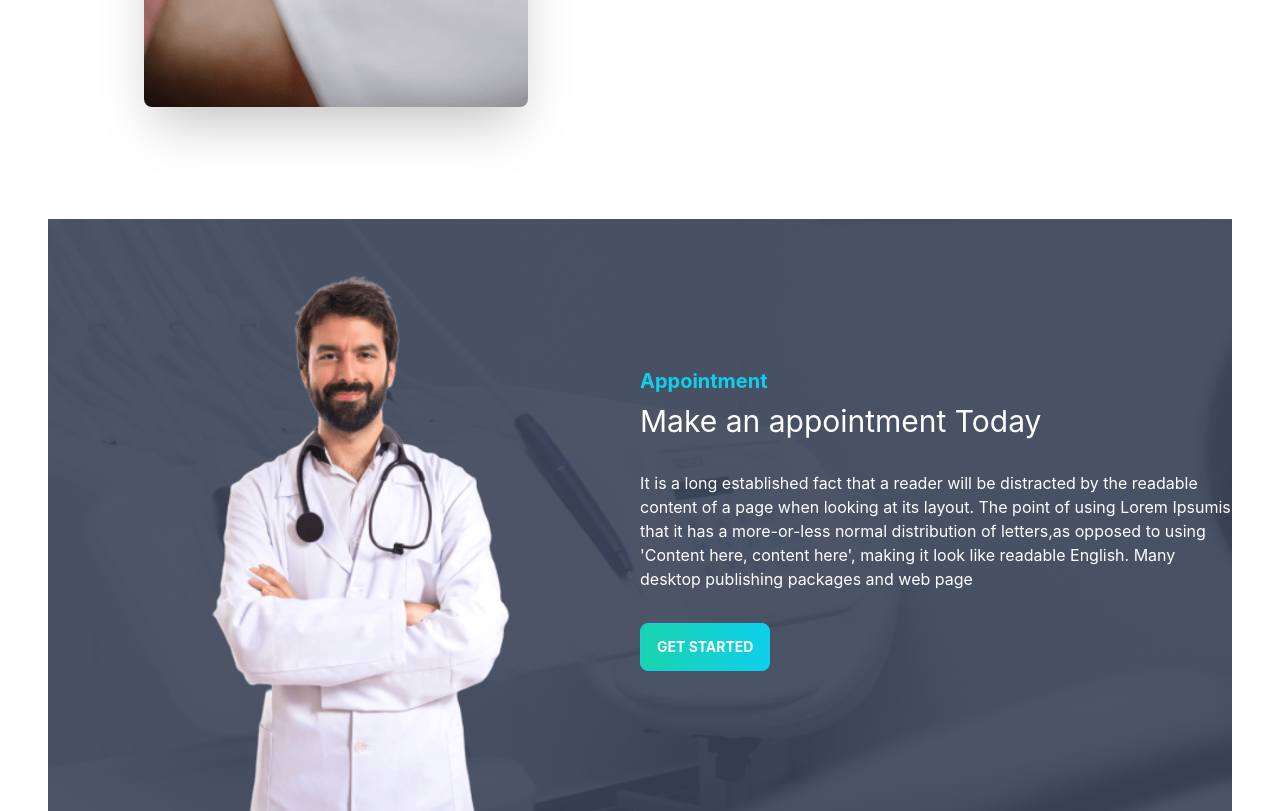
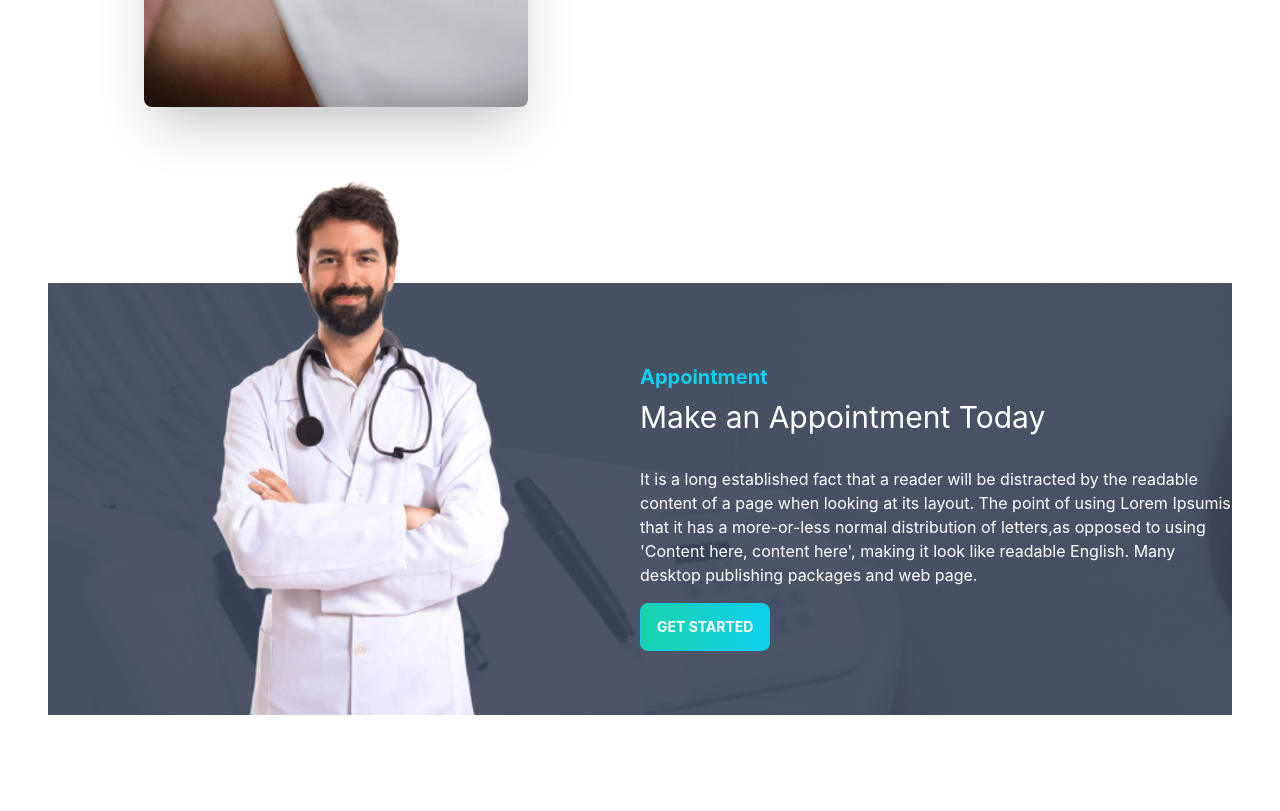
Before and after one commit to rakibphero/Doctors-portal-client-side, a React (Create React App) app: page / in a window 1280 px wide. Shown: the part 2160-2971 px from the top of the page. After the commit the page ends 2875 px from the top, so only its background shows below. Built offline with nearby package versions, Linux system fonts and the light colour scheme.

Commit message:
makeappointment update

```diff
--- a/src/Pages/Home/MakeAppointment.js
+++ b/src/Pages/Home/MakeAppointment.js
@@ -1,30 +1,21 @@
-import React from "react";
-import doctor from "../../assets/images/doctor.png";
-import appointment from "../../assets/images/appointment.png";
-import PrimaryButton from "../Shared/PrimaryButton";
+import React from 'react';
+import doctor from '../../assets/images/doctor.png';
+import appointment from '../../assets/images/appointment.png';
+import PrimaryButton from '../Shared/PrimaryButton';
 
 const MakeAppointment = () => {
     return (
-    <section
-      style={{
-        background: `url(${appointment})`,
+        <section style={{
+            background: `url(${appointment})`
         }}
-      className="flex justify-center items-center"
-    >
-      <div className="flex-1 hidden lg:block">
-        <img className="mt-[-100]" src={doctor} alt="" />
+        className='flex justify-center items-center mt-16'>
+            <div className='flex-1 hidden lg:block'>
+                <img className='mt-[-160px]' src={doctor} alt="" />
             </div>
-      <div className="flex-1">
-        <h3 className="text-xl text-primary font-bold my-2">Appointment</h3>
-        <h2 className="text-3xl text-white">Make an appointment Today</h2>
-        <p className="text-white my-8">
-          It is a long established fact that a reader will be distracted by the
-          readable content of a page when looking at its layout. The point of
-          using Lorem Ipsumis that it has a more-or-less normal distribution of
-          letters,as opposed to using 'Content here, content here', making it
-          look like readable English. Many desktop publishing packages and web
-          page
-        </p>
+            <div className='flex-1 mt-4'>
+                <h3 className='text-xl text-primary font-bold'>Appointment</h3>
+                <h2 className='text-3xl text-white mt-2'>Make an Appointment Today</h2>
+                <p className='text-white mt-8 mb-4'>It is a long established fact that a reader will be distracted by the readable content of a page when looking at its layout. The point of using Lorem Ipsumis that it has a more-or-less normal distribution of letters,as opposed to using 'Content here, content here', making it look like readable English. Many desktop publishing packages and web page.</p>
                 <PrimaryButton>Get Started</PrimaryButton>
             </div>
         </section>
```
Lines whose indentation alone changed are shown as unchanged.
